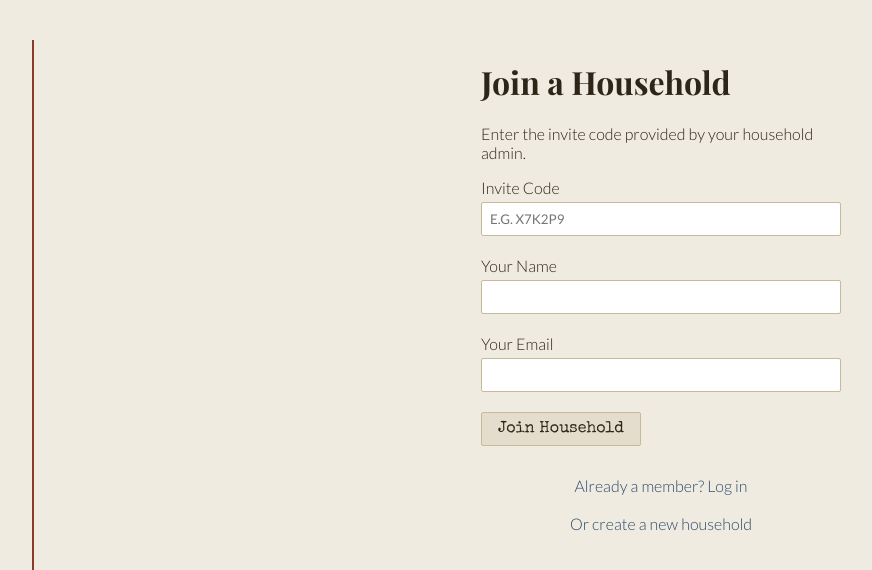
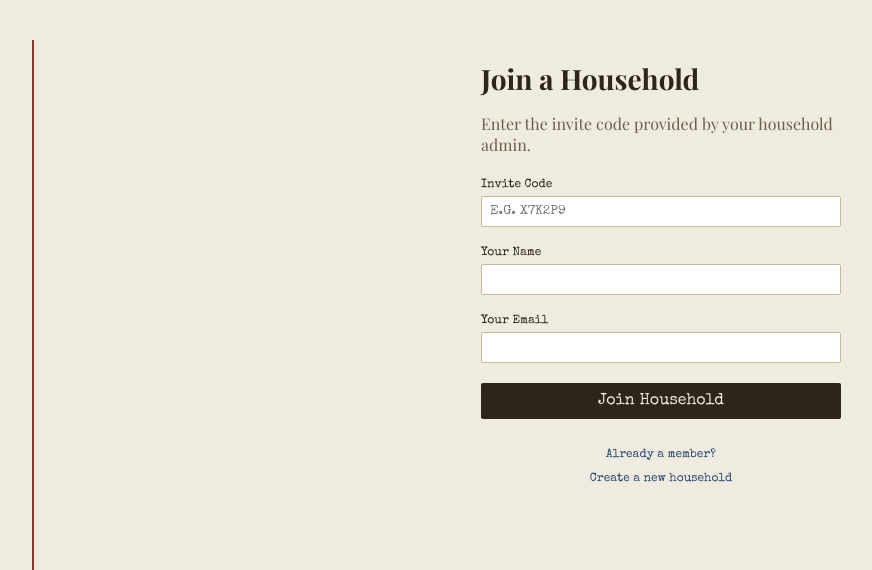
Before and after one commit to SKKammar/Household-Ledger, a SvelteKit app: page /join in a window 1280 px wide. Shown: the top 570 px of the page, without its empty margins (20-892 px from the left). Built offline with nearby package versions, Linux system fonts and the light colour scheme; no server answers; what @getbrevo/brevo would draw is missing.

Commit message:
style: synchronize paper ledger theme across all UI components

```diff
--- a/src/routes/expenses/+page.svelte
+++ b/src/routes/expenses/+page.svelte
@@ -7,7 +7,7 @@
 </script>
 
 <div class="expense-form-container">
-	<h1>Record Expense</h1>
+	<h1 class="page-title">Record Expense</h1>
 
 	{#if form?.error}
 		<div class="error-stamp">{form.error}</div>
@@ -15,13 +15,13 @@
 
 	<form method="POST" use:enhance>
 		<div class="form-group">
-			<label for="amount">Amount (₹)</label>
-			<input type="number" id="amount" name="amount" step="0.01" required min="0.01" />
+			<label class="field-label" for="amount">Amount (₹)</label>
+			<input class="field-input" type="number" id="amount" name="amount" step="0.01" required min="0.01" />
 		</div>
 
 		<div class="form-group">
-			<label for="categoryId">Category</label>
-			<select id="categoryId" name="categoryId" required>
+			<label class="field-label" for="categoryId">Category</label>
+			<select class="field-input" id="categoryId" name="categoryId" required>
 				<option value="" disabled selected>Select category...</option>
 				{#each data.categories as category}
 					<option value={category.id}>{category.name}</option>
@@ -30,35 +30,35 @@
 		</div>
 
 		<div class="form-group">
-			<label for="date">Date</label>
-			<input type="date" id="date" name="date" value={data.today} required />
+			<label class="field-label" for="date">Date</label>
+			<input class="field-input" type="date" id="date" name="date" value={data.today} required />
 		</div>
 
 		<div class="form-group">
-			<label for="note">Note (optional)</label>
-			<input type="text" id="note" name="note" placeholder="e.g. tomato, onion" />
+			<label class="field-label" for="note">Note (optional)</label>
+			<input class="field-input" type="text" id="note" name="note" placeholder="e.g. tomato, onion" />
 		</div>
 
 		<div class="form-group split-group">
-			<label>
-				<input type="checkbox" name="isSplit" value="true" bind:checked={isSplit} />
+			<label class="field-label" style="display: flex; align-items: center; gap: 10px;">
+				<input type="checkbox" name="isSplit" value="true" bind:checked={isSplit} style="width: auto;" />
 				Split this expense
 			</label>
 		</div>
 
 		{#if isSplit}
 			<div class="form-group members-list">
-				<p class="ink-muted">Select members to split with:</p>
+				<p class="ink-muted" style="font-family: 'Special Elite', cursive; font-size: 12px; margin-bottom: 8px;">Select members to split with:</p>
 				{#each data.members as member}
-					<label class="member-checkbox">
-						<input type="checkbox" name="splitMembers" value={member.id} />
+					<label class="member-checkbox field-label" style="font-weight: normal; margin-bottom: 8px;">
+						<input type="checkbox" name="splitMembers" value={member.id} style="width: auto;" />
 						{member.name}
 					</label>
 				{/each}
 			</div>
 		{/if}
 
-		<button type="submit">Record Expense</button>
+		<button class="stamp-button" type="submit">Record Expense</button>
 	</form>
 </div>
 
@@ -68,24 +68,39 @@
 		margin: 40px auto;
 		padding: 20px;
 	}
+	.page-title {
+		margin-bottom: 24px;
+		font-size: 28px;
+	}
 	.form-group {
 		margin-bottom: 20px;
 	}
-	label {
+	.field-label {
 		display: block;
 		margin-bottom: 5px;
+		font-family: 'Special Elite', cursive;
+		font-size: 12px;
 	}
-	input, select {
+	.field-input {
 		width: 100%;
 		padding: 8px;
+		font-family: 'Special Elite', cursive;
 	}
-	.split-group label {
-		display: flex;
-		align-items: center;
-		gap: 10px;
+	.stamp-button {
+		width: 100%;
+		padding: 10px;
+		background-color: var(--ink, #1a1a1a);
+		color: var(--paper, #f0ebe0);
+		border: none;
+		cursor: pointer;
+		font-family: 'Special Elite', cursive;
+		transition: background-color 0.2s;
 	}
-	.split-group input {
-		width: auto;
+	.stamp-button:hover {
+		background-color: #333;
+	}
+	.split-group {
+		margin-top: 30px;
 	}
 	.members-list {
 		margin-left: 20px;
@@ -96,15 +111,11 @@
 		display: flex;
 		align-items: center;
 		gap: 10px;
-		margin-bottom: 8px;
-		font-weight: normal;
-	}
-	.member-checkbox input {
-		width: auto;
 	}
 	.error-stamp {
 		color: var(--stamp-red, #8b3a2a);
 		margin-bottom: 20px;
+		font-family: 'Special Elite', cursive;
 	}
 
 	@media (max-width: 600px) {
--- a/src/routes/expenses/[id]/edit/+page.svelte
+++ b/src/routes/expenses/[id]/edit/+page.svelte
@@ -29,6 +29,6 @@
 	}
 	.delete-btn:hover {
 		background: var(--stamp-red, #8b3a2a);
-		color: #fff;
+		color: var(--paper);
 	}
 </style>
--- a/src/routes/join/+page.svelte
+++ b/src/routes/join/+page.svelte
@@ -8,8 +8,8 @@
 </svelte:head>
 
 <div class="join-container">
-	<h1>Join a Household</h1>
-	<p>Enter the invite code provided by your household admin.</p>
+	<h1 class="page-title">Join a Household</h1>
+	<p class="page-subtitle">Enter the invite code provided by your household admin.</p>
 
 	{#if form?.error}
 		<div class="error-stamp">{form.error}</div>
@@ -20,27 +20,27 @@
 	{:else}
 		<form method="POST" use:enhance>
 			<div class="form-group">
-				<label for="inviteCode">Invite Code</label>
-				<input type="text" id="inviteCode" name="inviteCode" placeholder="e.g. X7K2P9" required />
+				<label class="field-label" for="inviteCode">Invite Code</label>
+				<input class="field-input uppercase-input" type="text" id="inviteCode" name="inviteCode" placeholder="e.g. X7K2P9" required />
 			</div>
 
 			<div class="form-group">
-				<label for="name">Your Name</label>
-				<input type="text" id="name" name="name" required />
+				<label class="field-label" for="name">Your Name</label>
+				<input class="field-input" type="text" id="name" name="name" required />
 			</div>
 
 			<div class="form-group">
-				<label for="email">Your Email</label>
-				<input type="email" id="email" name="email" required />
+				<label class="field-label" for="email">Your Email</label>
+				<input class="field-input" type="email" id="email" name="email" required />
 			</div>
 
-			<button type="submit">Join Household</button>
+			<button class="stamp-button" type="submit">Join Household</button>
 		</form>
 	{/if}
 
-	<div style="margin-top: 30px; text-align: center;">
-		<a href="/login">Already a member? Log in</a><br/><br/>
-		<a href="/setup">Or create a new household</a>
+	<div style="margin-top: 30px; text-align: center; font-family: 'Special Elite', cursive; font-size: 12px;">
+		<a href="/login">Already a member?</a><br/><br/>
+		<a href="/setup">Create a new household</a>
 	</div>
 </div>
 
@@ -50,28 +50,55 @@
 		margin: 40px auto;
 		padding: 20px;
 	}
+	.page-title {
+		margin-bottom: 8px;
+		font-size: 28px;
+	}
+	.page-subtitle {
+		margin-bottom: 24px;
+		font-family: 'Playfair Display', serif;
+		font-size: 16px;
+		color: var(--ink-faded);
+	}
 	.form-group {
 		margin-bottom: 20px;
 	}
-	label {
+	.field-label {
 		display: block;
 		margin-bottom: 5px;
+		font-family: 'Special Elite', cursive;
+		font-size: 12px;
 	}
-	input {
+	.field-input {
 		width: 100%;
 		padding: 8px;
+		font-family: 'Special Elite', cursive;
+	}
+	.uppercase-input {
 		text-transform: uppercase;
 	}
-	input[type="email"], input[type="text"]#name {
-		text-transform: none;
+	.stamp-button {
+		width: 100%;
+		padding: 10px;
+		background-color: var(--ink, #1a1a1a);
+		color: var(--paper, #f0ebe0);
+		border: none;
+		cursor: pointer;
+		font-family: 'Special Elite', cursive;
+		transition: background-color 0.2s;
+	}
+	.stamp-button:hover {
+		background-color: #333;
 	}
 	.error-stamp {
 		color: var(--stamp-red, #8b3a2a);
 		margin-bottom: 20px;
+		font-family: 'Special Elite', cursive;
 	}
 	.success-stamp {
 		color: var(--stamp-green, #3a6b4a);
 		margin-bottom: 20px;
+		font-family: 'Special Elite', cursive;
 	}
 
 	@media (max-width: 600px) {
--- a/src/routes/setup/+page.svelte
+++ b/src/routes/setup/+page.svelte
@@ -4,8 +4,8 @@
 </script>
 
 <div class="setup-container">
-	<h1>Initial Setup</h1>
-	<p>Welcome to Household Ledger! Set up the first admin user.</p>
+	<h1 class="page-title">Initial Setup</h1>
+	<p class="page-subtitle">Welcome to Household Ledger! Set up the first admin user.</p>
 
 	{#if form?.error}
 		<div class="error-stamp">{form.error}</div>
@@ -16,27 +16,27 @@
 	{:else}
 		<form method="POST" use:enhance>
 			<div class="form-group">
-				<label for="householdName">Household Name</label>
-				<input type="text" id="householdName" name="householdName" required placeholder="e.g. Kammar Family" />
+				<label class="field-label" for="householdName">Household Name</label>
+				<input class="field-input" type="text" id="householdName" name="householdName" required placeholder="e.g. Kammar Family" />
 			</div>
 
 			<div class="form-group">
-				<label for="name">Your Name</label>
-				<input type="text" id="name" name="name" required />
+				<label class="field-label" for="name">Your Name</label>
+				<input class="field-input" type="text" id="name" name="name" required />
 			</div>
 
 			<div class="form-group">
-				<label for="email">Your Email</label>
-				<input type="email" id="email" name="email" required />
+				<label class="field-label" for="email">Your Email</label>
+				<input class="field-input" type="email" id="email" name="email" required />
 			</div>
 
-			<button type="submit">Create Ledger</button>
+			<button class="stamp-button" type="submit">Create Ledger</button>
 		</form>
 	{/if}
 
-	<div style="margin-top: 30px; text-align: center;">
-		<a href="/join">Have an invite code? Join a household</a><br/><br/>
-		<a href="/login">Already have an account? Log in</a>
+	<div style="margin-top: 30px; text-align: center; font-family: 'Special Elite', cursive; font-size: 12px;">
+		<a href="/join">Have an invite code?</a><br/><br/>
+		<a href="/login">Already have an account?</a>
 	</div>
 </div>
 
@@ -46,24 +46,52 @@
 		margin: 40px auto;
 		padding: 20px;
 	}
+	.page-title {
+		margin-bottom: 8px;
+		font-size: 28px;
+	}
+	.page-subtitle {
+		margin-bottom: 24px;
+		font-family: 'Playfair Display', serif;
+		font-size: 16px;
+		color: var(--ink-faded);
+	}
 	.form-group {
 		margin-bottom: 20px;
 	}
-	label {
+	.field-label {
 		display: block;
 		margin-bottom: 5px;
+		font-family: 'Special Elite', cursive;
+		font-size: 12px;
 	}
-	input {
+	.field-input {
 		width: 100%;
 		padding: 8px;
+		font-family: 'Special Elite', cursive;
+	}
+	.stamp-button {
+		width: 100%;
+		padding: 10px;
+		background-color: var(--ink, #1a1a1a);
+		color: var(--paper, #f0ebe0);
+		border: none;
+		cursor: pointer;
+		font-family: 'Special Elite', cursive;
+		transition: background-color 0.2s;
+	}
+	.stamp-button:hover {
+		background-color: #333;
 	}
 	.error-stamp {
 		color: var(--stamp-red, #8b3a2a);
 		margin-bottom: 20px;
+		font-family: 'Special Elite', cursive;
 	}
 	.success-stamp {
 		color: var(--stamp-green, #3a6b4a);
 		margin-bottom: 20px;
+		font-family: 'Special Elite', cursive;
 	}
 
 	@media (max-width: 600px) {
```
Also changed, not shown: src/routes/dashboard/+page.svelte (+5 -5 lines), 1 other file (tests, documents, lock files or other folders).
